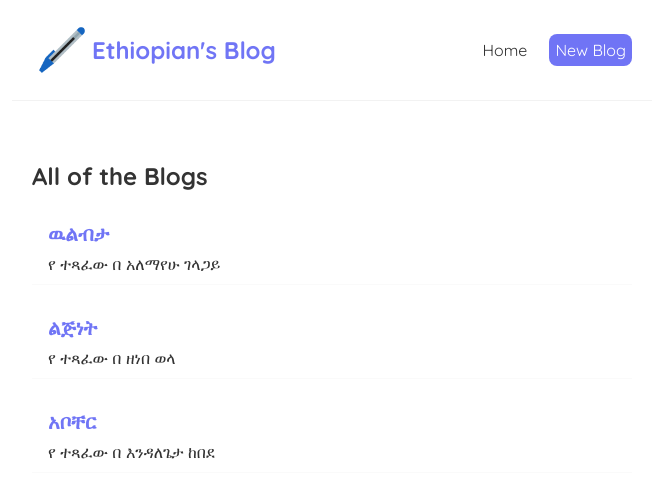
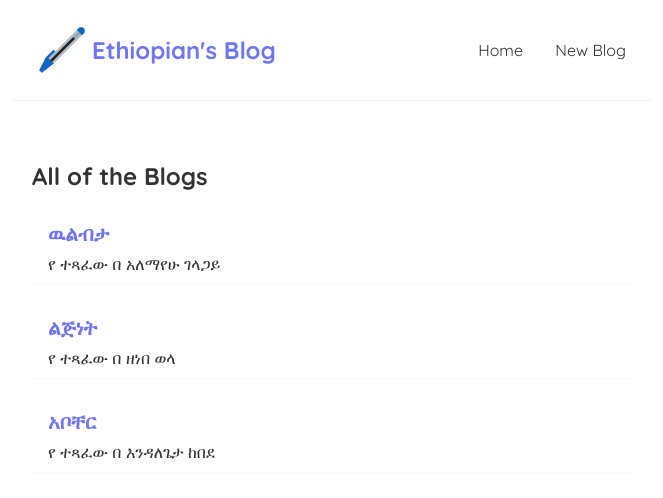
Before and after one commit to biruk-anley/Ethiopian_blogger, a React (Create React App) app: page / in a window 1280 px wide. Shown: the top 498 px of the page, without its empty margins (308-971 px from the left). Built offline with nearby package versions, Linux system fonts and the light colour scheme; data requests are answered from the project's data file.

Commit message:
updating  home

```diff
--- a/src/Home.js
+++ b/src/Home.js
@@ -1,32 +1,12 @@
-import { useState, useEffect } from "react";
 import BlogLists from "./BlogLists";
+import UseFetch from "./UseFetch";
 
 const Home = () => {
-  const [blogs, setBlogs] = useState(null);
-  const [isloading, setIsloading] = useState(true);
-  const [error, setError] = useState(null);
-
-  // this is the fucnction which is going to be renderd at the first time and  ever time the state chnage there will be rendering
-  useEffect(() => {
-    setTimeout(() => {
-      fetch("http://localhost:8000/blogs") //get response object 2 use json method and tackle data
-        .then((res) => {
-          if (!res.ok) {
-            throw Error("couldn't fetch data since it doesn't exist"); // this is unable to fetch data error :: to see this error chang feth url like blogss
-          }
-          return res.json(); // this will parse json into js object
-        })
-        .then((data) => {
-          setBlogs(data);
-          setIsloading(false);
-          setError(null);
-        })
-        .catch((err) => {
-          setError(err.message); // this is network error handler // to see this type of error disconnect json server::
-          setIsloading(false); // to remove loading message
-        });
-    }, 2000);
-  }, []);
+  const {
+    data: blogs,
+    isloading,
+    error,
+  } = UseFetch("http://localhost:8000/blogs");
 
   return (
     <div className="home">
--- a/src/Navbar.js
+++ b/src/Navbar.js
@@ -1,3 +1,4 @@
+import { Link } from "react-router-dom";
 import blog2 from "./blog2.png";
 const Navabr = () => {
   return (
@@ -5,18 +6,8 @@ const Navabr = () => {
       <img src={blog2} className="imgs" alt="img logo" />
       <h2>Ethiopian's Blog</h2>
       <div className="links">
-        <a href="/">Home</a>
-        <a
-          href="/create"
-          style={{
-              color: "white",
-              backgroundColor: "#353bf1b4",
-              borderRadius:"8px"
-
-          }}
-        >
-          New Blog
-        </a>
+        <Link to="/">Home</Link>
+        <Link to="/create"> New Blog</Link>
       </div>
     </nav>
   );
```
